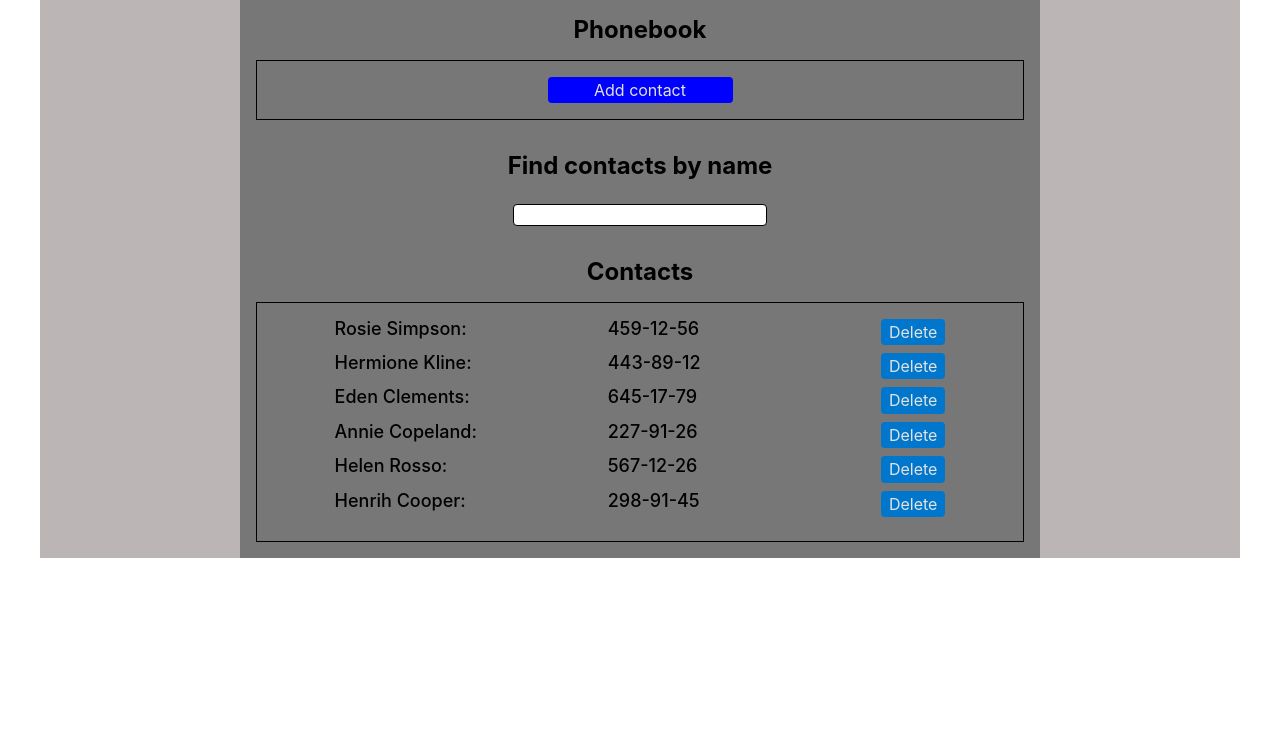
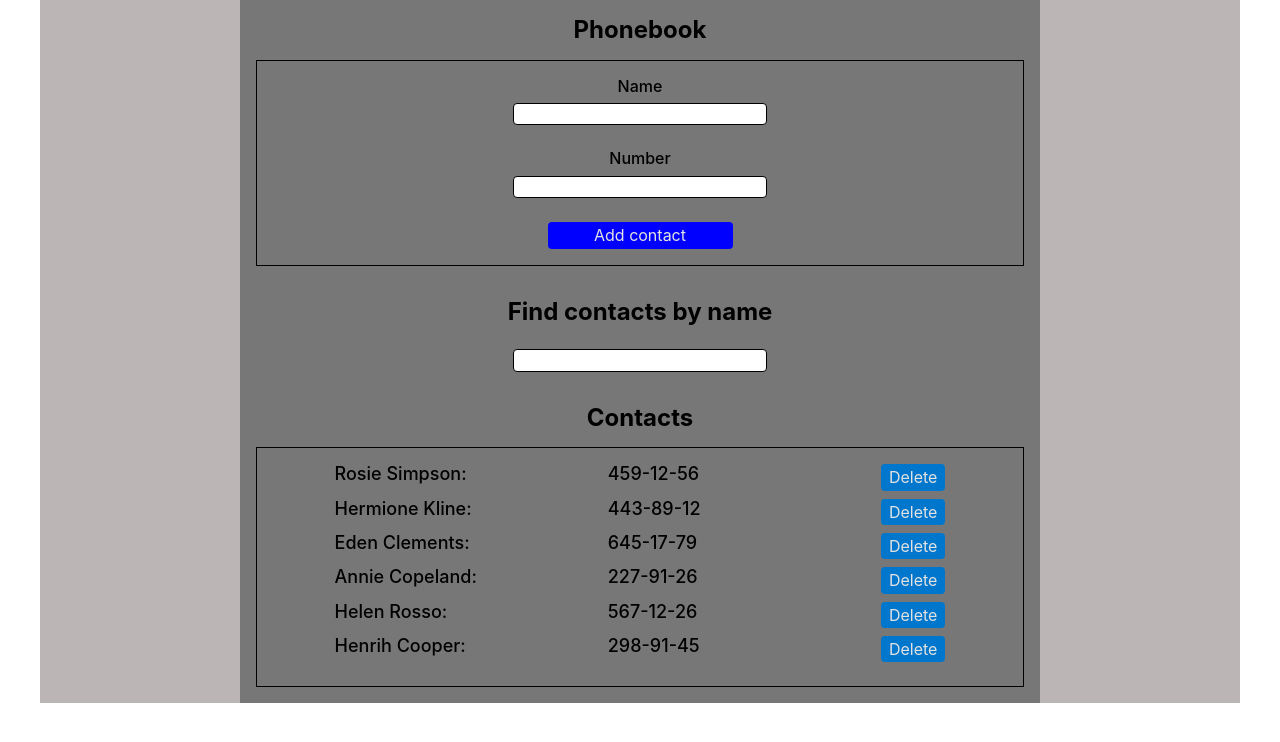
Before and after one commit to EvgeniyArabadzhiyskiy/goit-react-hw-02-phonebook, a React (Create React App) app: page / in a window 1280 px wide. Shown: the top 742 px of the page. Built offline with nearby package versions, Linux system fonts and the light colour scheme.

Commit message:
Update PhoneForm.jsx

```diff
--- a/src/components/PhoneForm/PhoneForm.jsx
+++ b/src/components/PhoneForm/PhoneForm.jsx
@@ -1,8 +1,8 @@
 import PropTypes from 'prop-types';
 import { Component } from 'react';
-// import Input from 'components/Input/Input';
+import Input from 'components/Input/Input';
 import Button from 'components/Button/Button';
-// import { FormLabel } from './PhoneForm.styled';
+import { FormLabel } from './PhoneForm.styled';
 import { Box } from 'components/Box/Box';
 
 class PhoneForm extends Component {
@@ -12,17 +12,18 @@ class PhoneForm extends Component {
 
   state = {
     name: '',
-
+    number: '',
   };
 
   inputChange = evt => {
     const { name, value } = evt.target;
 
-
+    this.setState({ [name]: value });
   };
 
   submitForm = evt => {
-
+    evt.preventDefault();
+    this.props.addNewContact(this.state);
     this.resetForm();
   };
 
@@ -41,8 +42,32 @@ class PhoneForm extends Component {
         as="form"
         onSubmit={this.submitForm}
       >
-
-
+        <FormLabel>
+          Name
+          <Input
+            display="block"
+            type="text"
+            name="name"
+            pattern="^[a-zA-Zа-яА-Я]+(([' -][a-zA-Zа-яА-Я ])?[a-zA-Zа-яА-Я]*)*$"
+            title="Name may contain only letters, apostrophe, dash and spaces. For example Adrian, Jacob Mercer, Charles de Batz de Castelmore d'Artagnan"
+            required
+            value={this.state.name}
+            onChange={this.inputChange}
+          />
+        </FormLabel>
+        <FormLabel>
+          Number
+          <Input
+            display="block"
+            type="tel"
+            name="number"
+            pattern="\+?\d{1,4}?[-.\s]?\(?\d{1,3}?\)?[-.\s]?\d{1,4}[-.\s]?\d{1,4}[-.\s]?\d{1,9}"
+            title="Phone number must be digits and can contain spaces, dashes, parentheses and can start with +"
+            required
+            value={this.state.number}
+            onChange={this.inputChange}
+          />
+        </FormLabel>
         <Button type="submit" width={185}>
           Add contact
         </Button>
```
